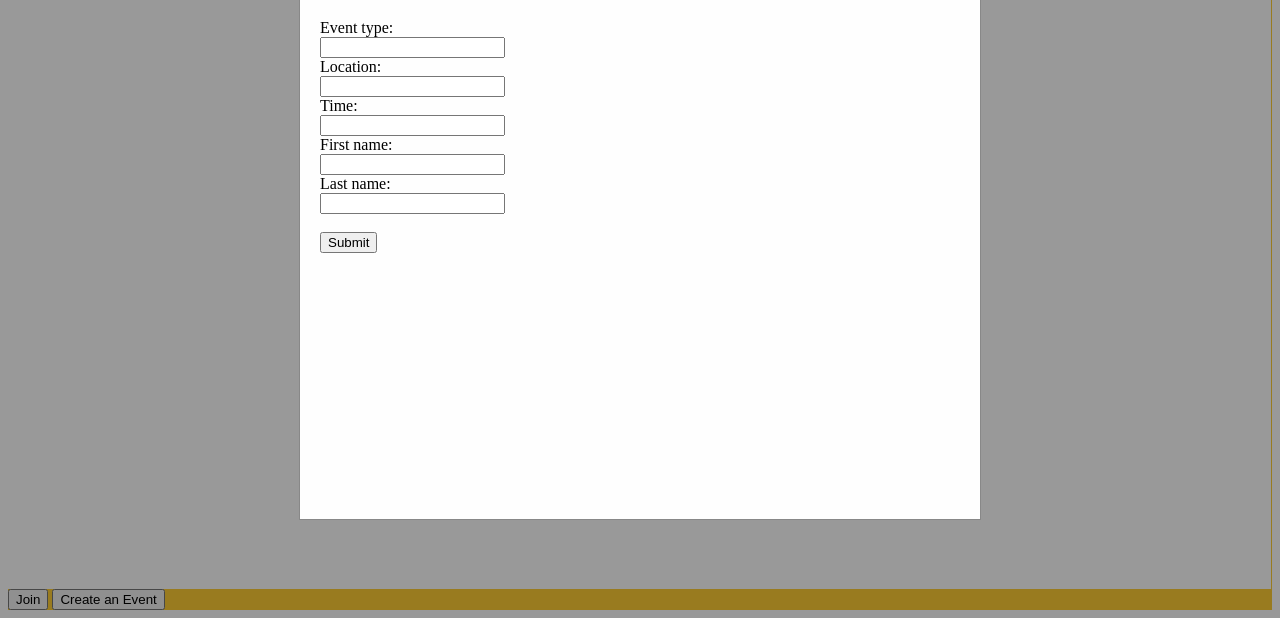
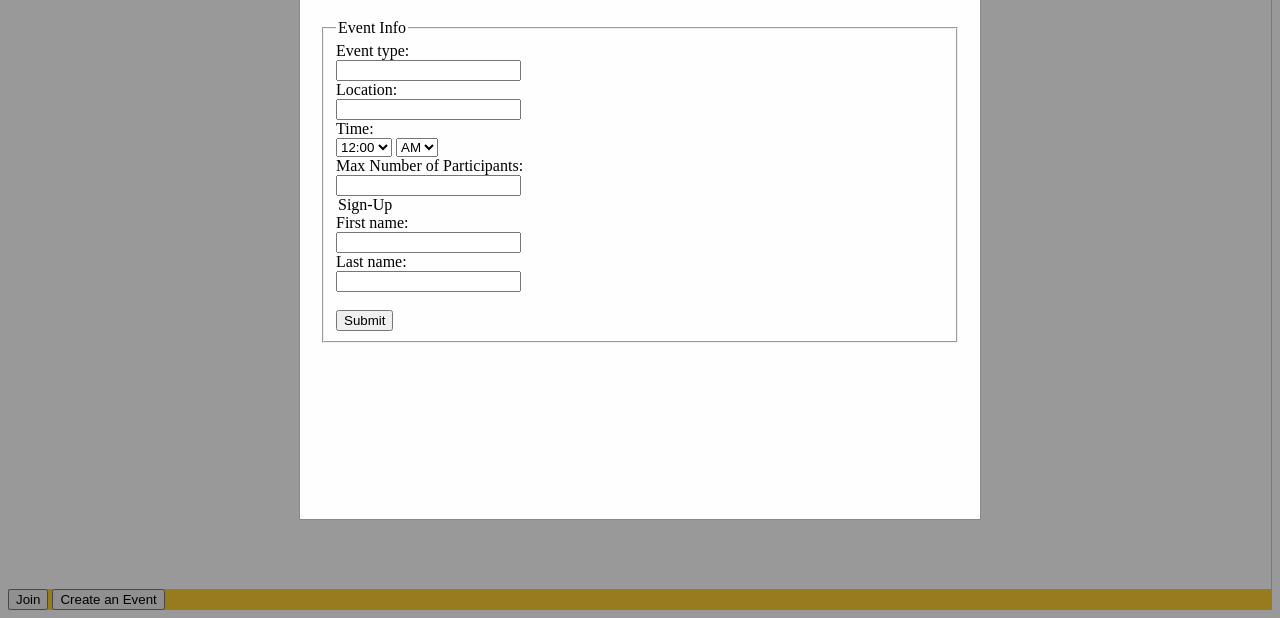
Before and after one commit to seanmichwalsh/hackGT4, a plain HTML site: page index.html in a window 1280 px wide. Both pictures are taken after a click on the button "Create an Event". Shown: the part 399-1017 px from the top of the page. Drawn offline with Linux system fonts and the light colour scheme.

Commit message:
added setup options/ fields

```diff
--- a/index.html
+++ b/index.html
@@ -61,18 +61,79 @@
           <div class="modal-content">
             <span class="close">&times;</span>
             <h1>Create Your Own Event</h1>
-			<form action="/action_page.php">
+
+			<form action="/action_page.php" method="post">
+				<fieldset>
+					<legend>Event Info</legend>
 					Event type:<br>
 					<input type="text" name="eventtype"><br>
 					Location:<br>
 					<input type="text" name="location"><br>
 					Time:<br>
-				<input type="text" name="time"><br>
+					<select name="time">
+						<option value="12:00">12:00</option>
+						<option value="12:00">12:15</option>
+						<option value="12:00">12:30</option>
+						<option value="12:00">12:45</option>
+						<option value="12:00">1:00</option>
+						<option value="12:00">1:15</option>
+						<option value="12:00">1:30</option>
+						<option value="12:00">1:45</option>
+						<option value="12:00">2:00</option>
+						<option value="12:00">2:15</option>
+						<option value="12:00">2:30</option>
+						<option value="12:00">2:45</option>
+						<option value="12:00">3:00</option>
+						<option value="12:00">3:15</option>
+						<option value="12:00">3:30</option>
+						<option value="12:00">3:45</option>
+						<option value="12:00">4:00</option>
+						<option value="12:00">4:15</option>
+						<option value="12:00">4:30</option>
+						<option value="12:00">4:45</option>
+						<option value="12:00">5:00</option>
+						<option value="12:00">5:15</option>
+						<option value="12:00">5:30</option>
+						<option value="12:00">5:45</option>
+						<option value="12:00">6:00</option>
+						<option value="12:00">6:15</option>
+						<option value="12:00">6:30</option>
+						<option value="12:00">6:45</option>
+						<option value="12:00">7:00</option>
+						<option value="12:00">7:15</option>
+						<option value="12:00">7:30</option>
+						<option value="12:00">7:45</option>
+						<option value="12:00">8:00</option>
+						<option value="12:00">8:15</option>
+						<option value="12:00">8:30</option>
+						<option value="12:00">8:45</option>
+						<option value="12:00">9:00</option>
+						<option value="12:00">9:15</option>
+						<option value="12:00">9:30</option>
+						<option value="12:00">9:45</option>
+						<option value="12:00">10:00</option>
+						<option value="12:00">10:15</option>
+						<option value="12:00">10:30</option>
+						<option value="12:00">10:45</option>
+						<option value="12:00">11:00</option>
+						<option value="12:00">11:15</option>
+						<option value="12:00">11:30</option>
+						<option value="12:00">11:45</option>
+					</select>
+					<select name="am/pm">
+						<option value="am">AM</option>
+						<option value="pm">PM</option>
+					</select><br>
+					Max Number of Participants:<br>
+					<input type="number" name="maxparticipants"><br>
+
+					<legend>Sign-Up</legend>
 					First name:<br>
 					<input type="text" name="firstname"><br>
 					Last name:<br>
 					<input type="text" name="lastname"><br><br>
 					<input type="submit" value="Submit">
+				</fieldset>
 			</form>
           </div>
 
```
Lines whose indentation alone changed are shown as unchanged.
